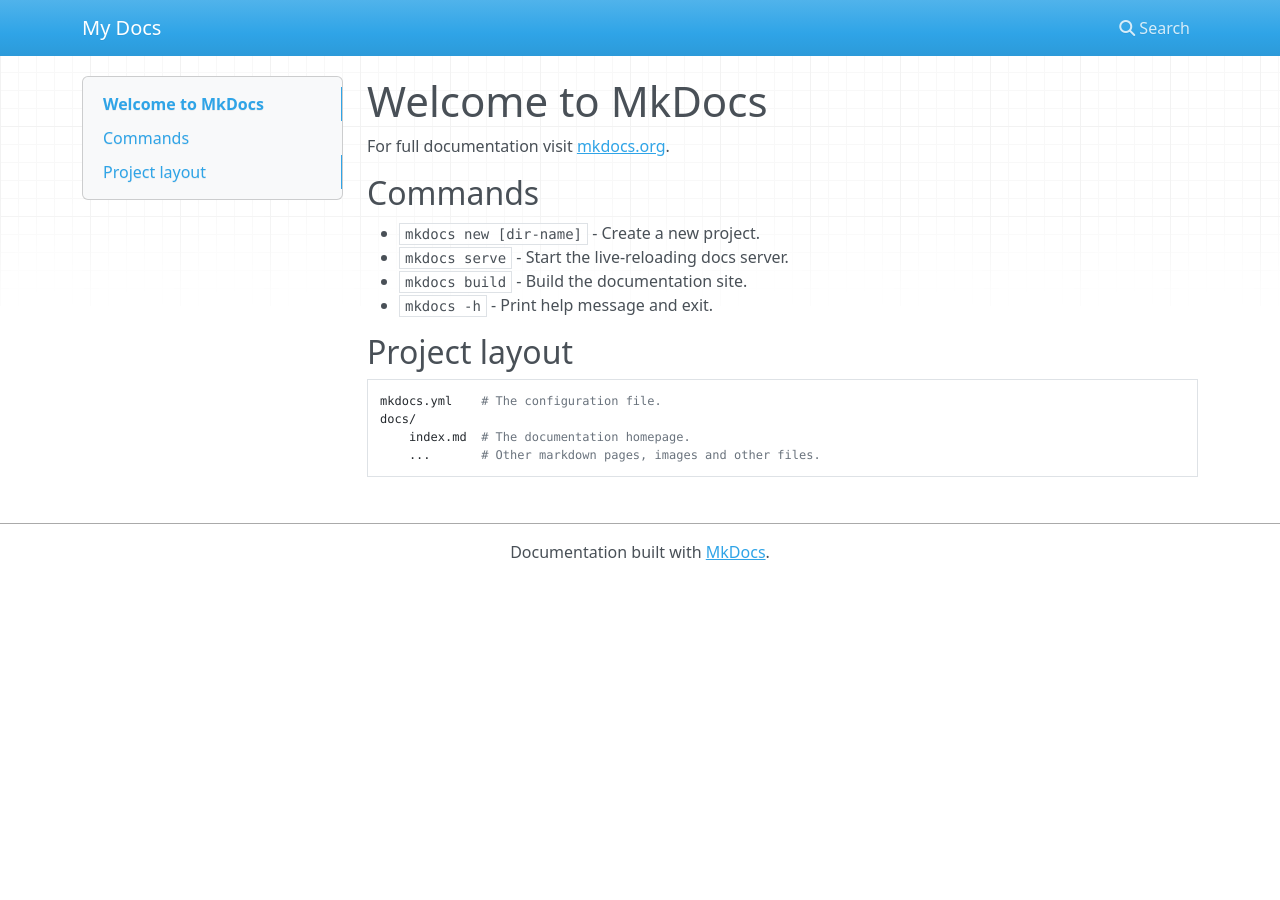
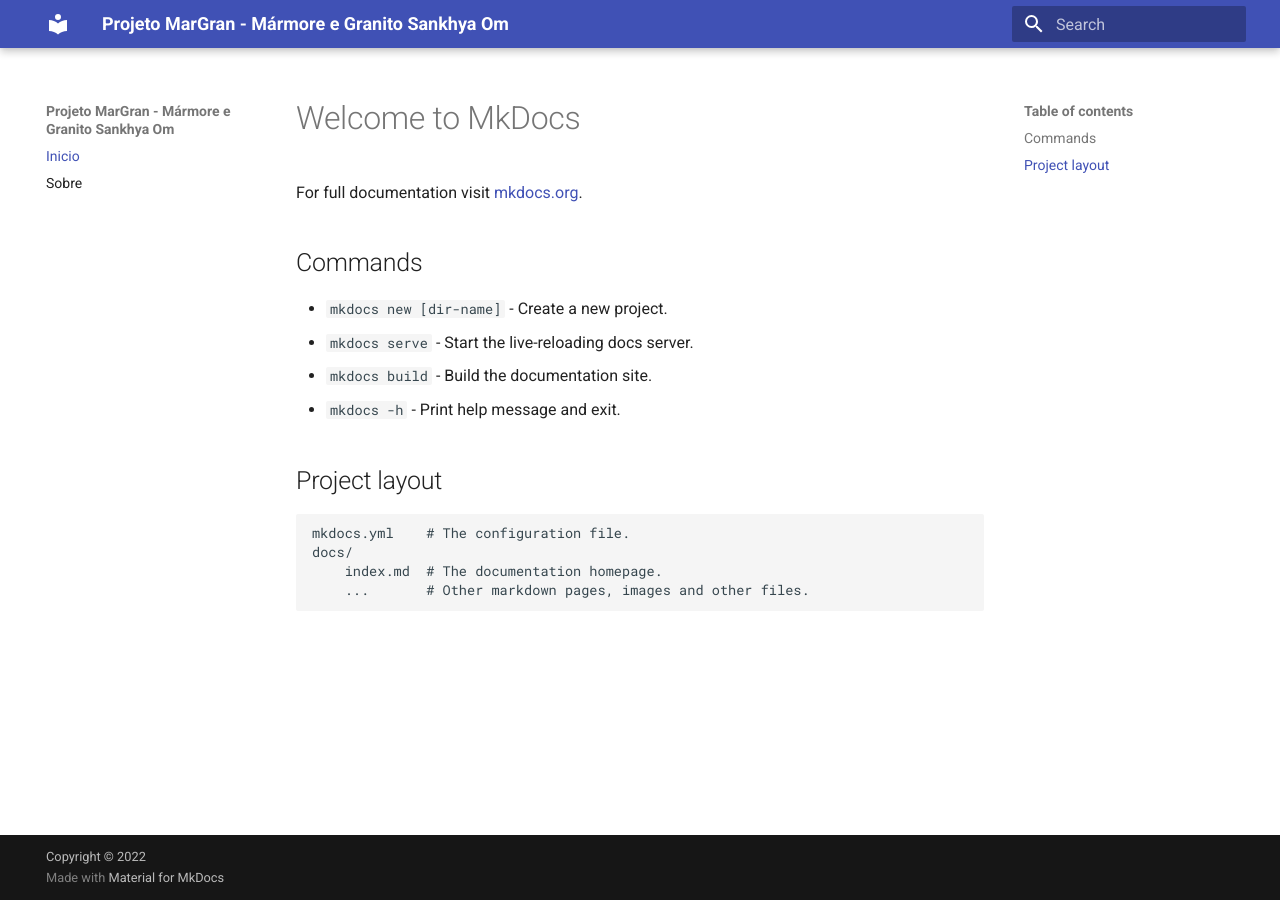
Before and after one commit to cbmsoft/margrandocs, an MkDocs documentation site: the page built from docs/index.md, in a window 1280 px wide. Built offline with MkDocs 1.6.1 and Material for MkDocs 9.7.7, drawn with Linux system fonts in a browser that asks for light colours; nearby versions of some CDN libraries.

```diff
--- a/mkdocs.yml
+++ b/mkdocs.yml
@@ -1 +1,18 @@
-site_name: My Docs
+# Site information
+site_name: Projeto MarGran - Mármore e Granito Sankhya Om
+site_author: Cassio Menezes
+
+# Copyright
+copyright: Copyright &copy; 2022
+
+# Configuration
+theme:
+  name: material
+  font:
+    text: Roboto
+    code: Roboto Mono
+
+# Page tree
+nav:
+  - Inicio: index.md
+  - Sobre: 'about.md'
```
Also changed, not shown: 1 other file.
